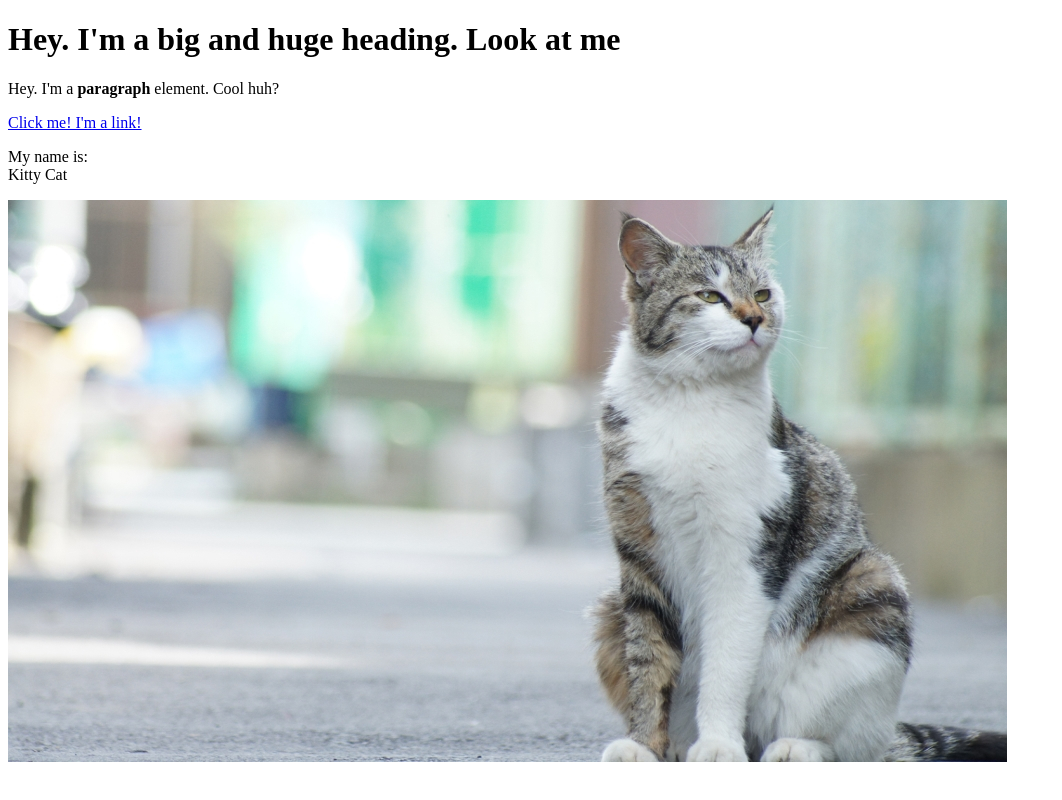
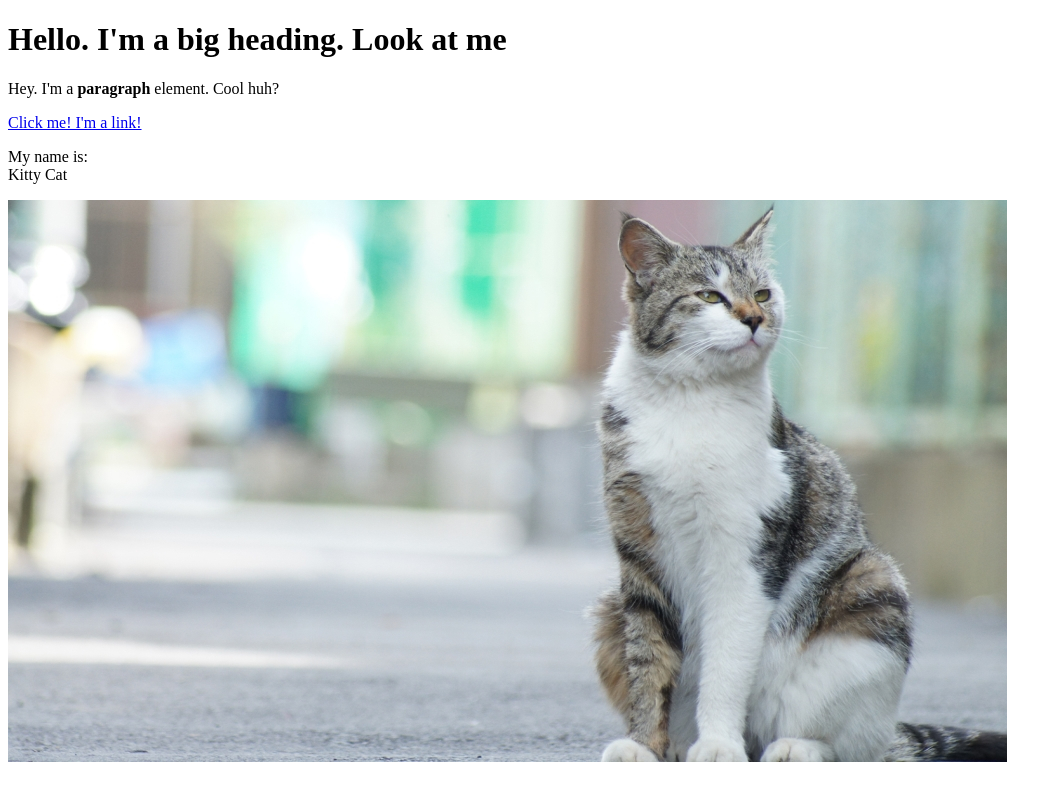
Before and after one commit to bockkaisheng/cartoon-hero, a plain HTML site: page test.html in a window 1280 px wide. Shown: the whole page, without its empty margins (0-1062 px from the left). Drawn offline with Linux system fonts and the light colour scheme.

Commit message:
Removed the words 'and huge' after 'big' and changed 'Hey' to 'Hello'

```diff
--- a/test.html
+++ b/test.html
@@ -4,7 +4,7 @@
     <title>Test page</title>
 </head>
 <body>
-    <h1>Hey. I'm a big and huge heading. Look at me</h1>
+    <h1>Hello. I'm a big heading. Look at me</h1>
     <p>Hey. I'm a <b>paragraph</b> element. Cool huh?</p>
     <a href="https://google.com" target="_blank" title="Let's go to Google">Click me! I'm a link!</a>
     <p>My name is:<br>
```
